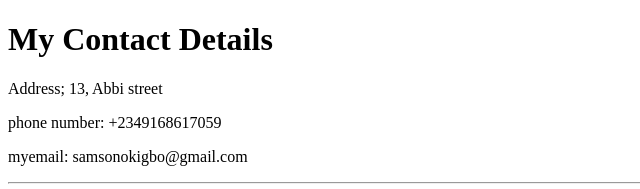
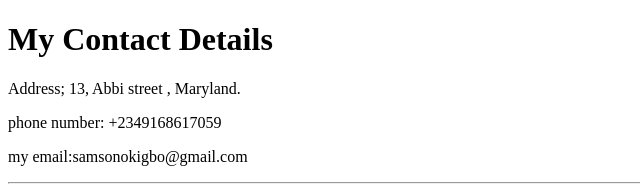
Before and after one commit to Samson5598/CV, a plain HTML site: page contact-me.html in a window 1280 px wide. Shown: the top 189 px of the page, 0-640 px from the left. Drawn offline with Linux system fonts and the light colour scheme.

Commit message:
Update contact-me.html

```diff
--- a/contact-me.html
+++ b/contact-me.html
@@ -8,9 +8,9 @@
 </head>
 <body>
     <h1>My Contact Details</h1>
-    <p>Address; 13, Abbi street</p>
+    <p>Address; 13, Abbi street , Maryland.</p>
     <p>phone number: +2349168617059</p>
-    <p>myemail: samsonokigbo@gmail.com</p>
+    <p>my email:samsonokigbo@gmail.com</p>
     <hr>
     <form action="mailto:samsonokigbo@gmail.com" method="post" enctype="text/plain">
         <label>Your name:</label>
```
